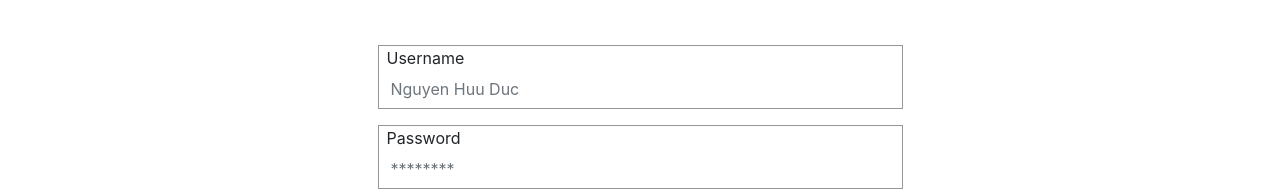
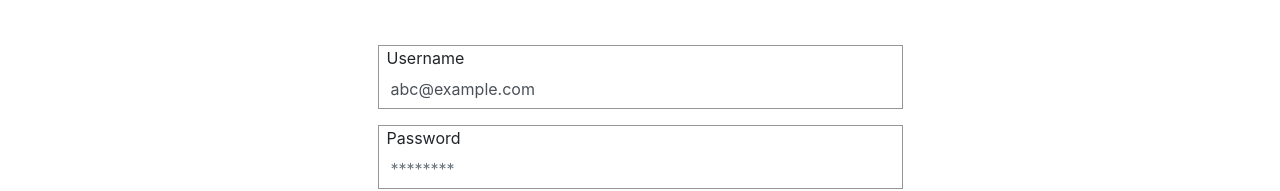
Before and after one commit to ducxomme/react-js-practice, a React (Create React App) app: page / in a window 1280 px wide. Shown: the part 139-330 px from the top of the page. Built offline with nearby package versions, Linux system fonts and the light colour scheme.

Commit message:
7.3-add props email for form Login

```diff
--- a/src/App.js
+++ b/src/App.js
@@ -11,7 +11,7 @@ class App extends Component {
     return (
       <div className="App">
         <HeaderLogin />
-        <LoginForm />
+        <LoginForm email="abc@example.com"/>
         {/* <TodoItem title="Alo alo" /> */}
         <MenuTab />
       </div>
--- a/src/components/LoginForm.js
+++ b/src/components/LoginForm.js
@@ -3,7 +3,9 @@ import "../styles/LoginForm.css";
 import "bootstrap/dist/css/bootstrap.css";
 
 class LoginForm extends Component {
+
   render() {
+    let value = this.props.email ? this.props.email : '';
     return (
       <div className="container mt-4">
         <div className="form-header">
@@ -13,7 +15,7 @@ class LoginForm extends Component {
           <form className="col-sm-6 offset-md-3">
             <div className="form-group input-form pl-pr-4 pt-pb-2">
               <div className="input-label ml-2">Username</div>
-              <input type="text" className="form-control" placeholder="Nguyen Huu Duc"/>
+              <input type="text" className="form-control" placeholder="Nguyen Huu Duc" value={value}/>
             </div>
             <div className="form-group input-form pl-pr-4 pt-pb-2">
               <div className="input-label ml-2">Password</div>
```
